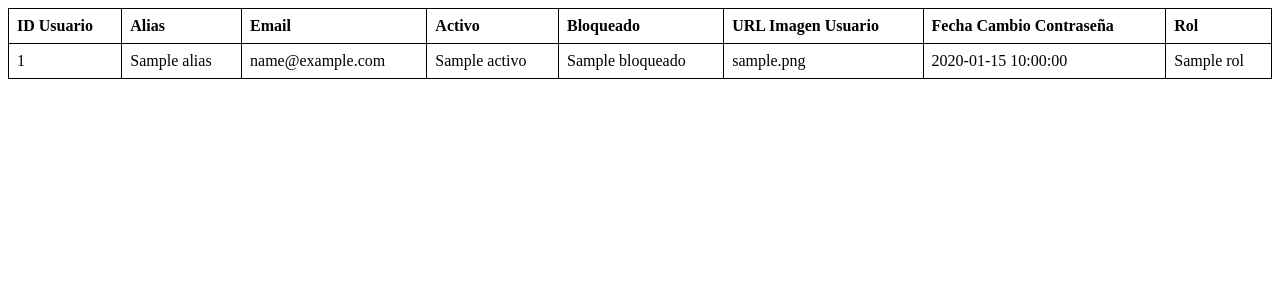
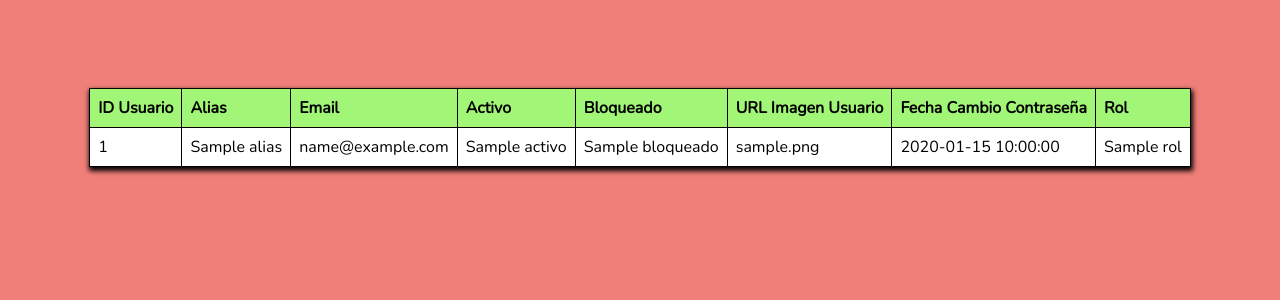
Before and after one commit to LeandroHernandezSr/apiWhereWeEat, a PHP site: the page made by views/entity_view.php in a window 1280 px wide. Shown: the top 300 px of the page. Run offline with PHP 8.4, Linux system fonts and the light colour scheme; tables that the repository leaves empty or names only in its code hold one stand-in row (values such as "Sample post"); the template is opened without the code that fills it: most values are stand-ins (such as "Sample title", 1, 10 or a date in 2020); data that the repository does not hold is empty.

Commit message:
Se le pone css al paginado de entidades

```diff
--- a/views/entity_view.php
+++ b/views/entity_view.php
@@ -2,23 +2,85 @@
 
 <!DOCTYPE html>
 <html lang="en">
+
 <head>
     <meta charset="UTF-8">
     <title>Paginación de Entidades</title>
     <style>
+        body {
+            background-color: #F17F79;
+            display: flex;
+            flex-direction: column;
+            align-items: center;
+            justify-content: center;
+        }
+
         table {
             border-collapse: collapse;
             width: 100%;
+            background-color: white;
+            box-shadow: 1px 3px 5px 1px;
         }
 
-        th, td {
+        thead {
+            background-color: #A1F577;
+            font-family: 'Oswald', sans-serif;
+            font-size: 1rem;
+            color: black;
+        }
+
+        th,
+        td {
             border: 1px solid black;
             padding: 8px;
             text-align: left;
+            font-family: 'Nunito', sans-serif;
+        }
+
+        .contenedor-principal {
+            margin: 5rem auto;
+            display: flex;
+            flex-direction: column;
+            align-items: center;
+            justify-content: center;
+            gap: 1rem;
+        }
+
+        .contenedor-enlaces {
+            display: flex;
+            flex-direction: row;
+            align-items: center;
+            justify-content: center;
+            gap: 0.5rem;
+        }
+
+        .boton-paginado {
+            background-color: #A1F577;
+            color: black;
+            padding: 5px 10px;
+            border-radius: 4px;
+            text-decoration: none;
+            font-family: 'Nunito', sans-serif;
+            box-shadow: 1px 3px 5px 1px;
+            transition: background-color 0.3s ease;
+        }
+
+        .boton-paginado:hover {
+            background-color: transparent;
+            color: black;
+            box-shadow: none;
         }
     </style>
+    <link rel="preconnect" href="https://fonts.googleapis.com">
+    <link rel="preconnect" href="https://fonts.gstatic.com" crossorigin>
+    <link href="https://fonts.googleapis.com/css2?family=Oswald:wght@300&display=swap" rel="stylesheet">
+    <link rel="preconnect" href="https://fonts.googleapis.com">
+    <link rel="preconnect" href="https://fonts.gstatic.com" crossorigin>
+    <link href="https://fonts.googleapis.com/css2?family=Nunito&display=swap" rel="stylesheet">
 </head>
+
 <body>
+    <div class='contenedor-principal'>
         <table>
             <thead>
                 <tr>
@@ -33,7 +95,7 @@
                 </tr>
             </thead>
             <tbody>
-            <?php foreach ($entities as $entity): ?>
+                <?php foreach ($entities as $entity) : ?>
                     <tr>
                         <td><?= $entity['id_usuario'] ?></td>
                         <td><?= $entity['alias'] ?></td>
@@ -49,10 +111,14 @@
         </table>
 
         <!-- Mostrar los enlaces de paginación -->
-    <ul>
-        <?php for ($i = 1; $i <= $totalPages; $i++): ?>
-            <li><a href="?page=<?= $i ?>"><?= $i ?></a></li>
+        <div class="contenedor-enlaces">
+            <?php for ($i = 1; $i <= $totalPages; $i++) : ?>
+                <a class="boton-paginado" href="?page=<?= $i ?>"><?= $i ?></a>
             <?php endfor; ?>
-    </ul>
+        </div>
+
+
+    </div>
 </body>
+
 </html>
```
Lines whose indentation alone changed are shown as unchanged.
